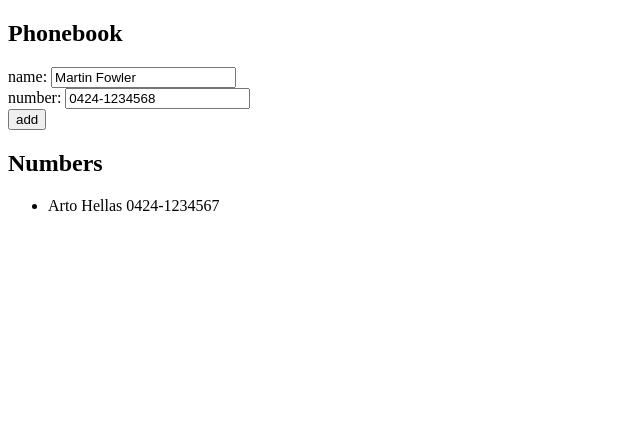
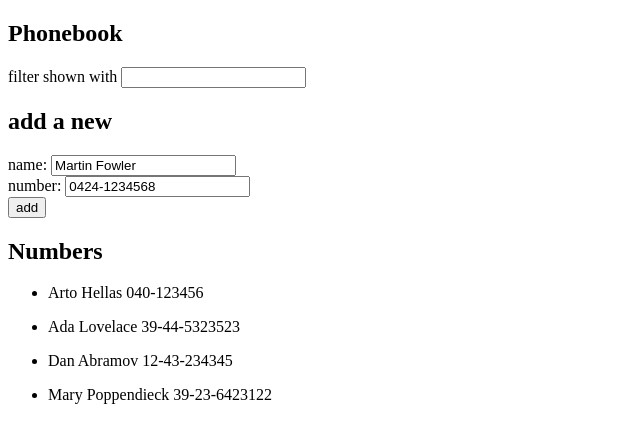
Before and after one commit to VedGarcia/Course-full-stack-open, a React (Vite) app in the folder part2/phonebook/: page / in a window 1280 px wide. Shown: the top 442 px of the page, without its empty margins (0-640 px from the left). Built offline with nearby package versions, Linux system fonts and the light colour scheme.

Commit message:
2.9*: La Agenda Telefónica Paso 4

```diff
--- a/part2/phonebook/src/App.jsx
+++ b/part2/phonebook/src/App.jsx
@@ -2,10 +2,14 @@
 
 const App = () => {
   const [persons, setPersons] = useState([
-    { name: "Arto Hellas", number: "0424-1234567" },
+    { name: "Arto Hellas", number: "040-123456", id: 1 },
+    { name: "Ada Lovelace", number: "39-44-5323523", id: 2 },
+    { name: "Dan Abramov", number: "12-43-234345", id: 3 },
+    { name: "Mary Poppendieck", number: "39-23-6423122", id: 4 },
   ]);
   const [newName, setNewName] = useState("Martin Fowler");
   const [newNumber, setNewNumber] = useState("0424-1234568");
+  const [filter, setFilter] = useState("");
 
   const handleNoteChange = (event) => {
     setNewName(event.target.value);
@@ -13,6 +17,12 @@
   const handleNumberChange = (event) => {
     setNewNumber(event.target.value);
   };
+
+  const handleFilter = (event) => {
+    setFilter(event.target.value);
+  };
+
+
 
   const addPerson = (event) => {
     event.preventDefault();
@@ -29,10 +39,19 @@
     }
   };
 
+  const personsToShow = persons.filter((person) =>(
+    person.name.toLowerCase().includes(filter.toLowerCase())
+  ));
+
   return (
     <div>
       <h2>Phonebook</h2>
+      <div>
+        filter shown with <input onChange={handleFilter} />
+      </div>
+
       <form onSubmit={addPerson}>
+        <h2>add a new</h2>
         <div>
           name: <input value={newName} onChange={handleNoteChange} />
         </div>
@@ -45,9 +64,11 @@
       </form>
       <h2>Numbers</h2>
       <ul>
-        {persons.map((person) => (
+        {personsToShow.map((person) => (
           <li key={person.name}>
-            <p>{person.name} {person.number}</p>
+            <p>
+              {person.name} {person.number}
+            </p>
           </li>
         ))}
       </ul>
```
